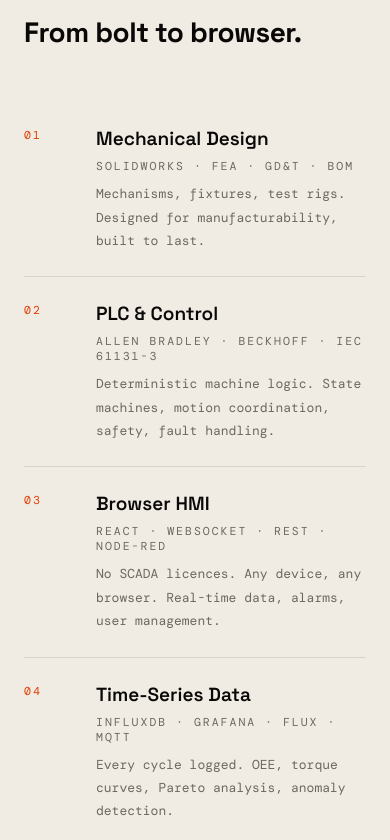
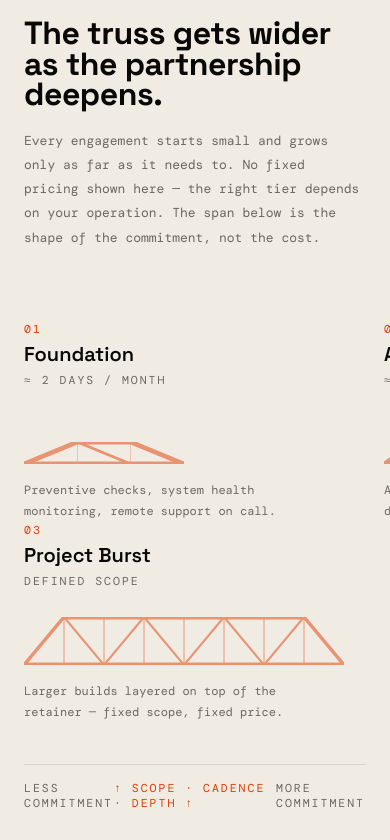
Before and after one commit to draaibijtel/vakwerk, a React (Vite) app: page / in a window 390 px wide. Shown: the part 3444-4284 px from the top of the page. Built offline with nearby package versions, Linux system fonts and the light colour scheme; the HTML template or start-up script is replaced by a standard one; a web font is replaced by a local one.

Commit message:
Add Retainer section: truss-as-chart visualization, no pricing shown

```diff
--- a/src/App.jsx
+++ b/src/App.jsx
@@ -201,7 +201,7 @@ export default function App() {
           </span>
         </a>
         <div className="nav-links" style={{ display: "flex", gap: "36px", alignItems: "center" }}>
-          {[["#services", "Services"], ["#stack", "Stack"], ["#founder", "Founder"]].map(([href, label]) => (
+          {[["#services", "Services"], ["#retainer", "Retainer"], ["#stack", "Stack"], ["#founder", "Founder"]].map(([href, label]) => (
             <a key={href} href={href} className="nav-link">{label}</a>
           ))}
           <a href="#contact" style={{
@@ -378,7 +378,70 @@ export default function App() {
         </div>
       </section>
 
-      {/* STACK */}
+      {/* RETAINER */}
+      <section id="retainer" style={{ padding: "120px var(--pad)", background: "#f0ece4", borderTop: "1px solid var(--line)" }} className="section-pad">
+        <div style={{ maxWidth: "1100px", margin: "0 auto" }}>
+          <Label>How engagements scale</Label>
+          <h2 style={{ fontFamily: "var(--display)", fontWeight: 700, fontSize: "clamp(32px, 4.5vw, 52px)", lineHeight: 0.95, marginTop: "16px", letterSpacing: "-0.5px" }}>
+            The truss gets wider<br />as the partnership deepens.
+          </h2>
+          <p style={{ fontFamily: "var(--mono)", fontSize: "13px", color: "var(--gray)", lineHeight: 1.85, marginTop: "20px", maxWidth: "560px", fontWeight: 300 }}>
+            Every engagement starts small and grows only as far as it needs to. No fixed pricing shown here —
+            the right tier depends on your operation. The span below is the shape of the commitment, not the cost.
+          </p>
+
+          <div style={{ display: "grid", gridTemplateColumns: "repeat(3, 1fr)", gap: "0 40px", marginTop: "72px", alignItems: "end" }} className="three-col">
+            {[
+              {
+                tier: "Foundation",
+                cadence: "≈ 2 days / month",
+                panels: 3,
+                trussW: 160,
+                trussH: 22,
+                desc: "Preventive checks, system health monitoring, remote support on call.",
+              },
+              {
+                tier: "Active Partner",
+                cadence: "≈ 4–6 days / month",
+                panels: 5,
+                trussW: 240,
+                trussH: 34,
+                desc: "Above, plus active improvements, data analysis, CE documentation.",
+              },
+              {
+                tier: "Project Burst",
+                cadence: "Defined scope",
+                panels: 8,
+                trussW: 320,
+                trussH: 48,
+                desc: "Larger builds layered on top of the retainer — fixed scope, fixed price.",
+              },
+            ].map((t, i) => (
+              <div key={i} style={{ display: "flex", flexDirection: "column", alignItems: "flex-start" }}>
+                <Label style={{ color: "var(--orange)", marginBottom: "4px" }}>{`0${i + 1}`}</Label>
+                <h3 style={{ fontFamily: "var(--display)", fontWeight: 600, fontSize: "20px", marginBottom: "6px" }}>{t.tier}</h3>
+                <Label style={{ marginBottom: "20px" }}>{t.cadence}</Label>
+
+                {/* the truss IS the chart — wider + taller + denser = more capacity */}
+                <div style={{ height: "56px", display: "flex", alignItems: "flex-end", marginBottom: "16px" }}>
+                  <TrussOnly width={t.trussW} height={t.trussH} panels={t.panels} color="#e03d00" opacity={0.5} />
+                </div>
+
+                <p style={{ fontFamily: "var(--mono)", fontSize: "12px", color: "var(--gray)", lineHeight: 1.8, fontWeight: 300, maxWidth: "260px" }}>{t.desc}</p>
+              </div>
+            ))}
+          </div>
+
+          {/* baseline axis under the three truss charts, reinforcing "this is a scale, not a price list" */}
+          <div style={{ marginTop: "40px", paddingTop: "16px", borderTop: "1px solid var(--line)", display: "flex", justifyContent: "space-between" }}>
+            <Label>Less commitment</Label>
+            <Label style={{ color: "var(--orange)" }}>↑ scope · cadence · depth ↑</Label>
+            <Label>More commitment</Label>
+          </div>
+        </div>
+      </section>
+
+
       <section id="stack" style={{ padding: "120px var(--pad)", background: "#f0ece4", borderTop: "1px solid var(--line)" }} className="section-pad">
         <div style={{ maxWidth: "1100px", margin: "0 auto" }}>
           <Label>The disciplines</Label>
```
